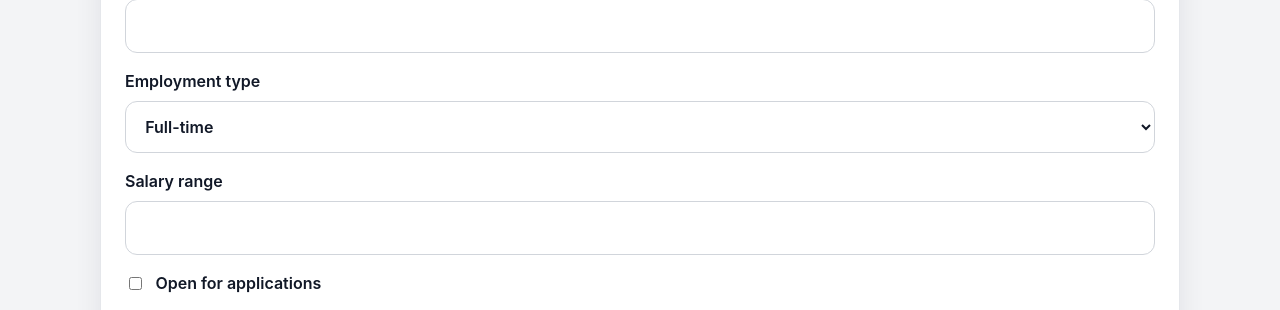
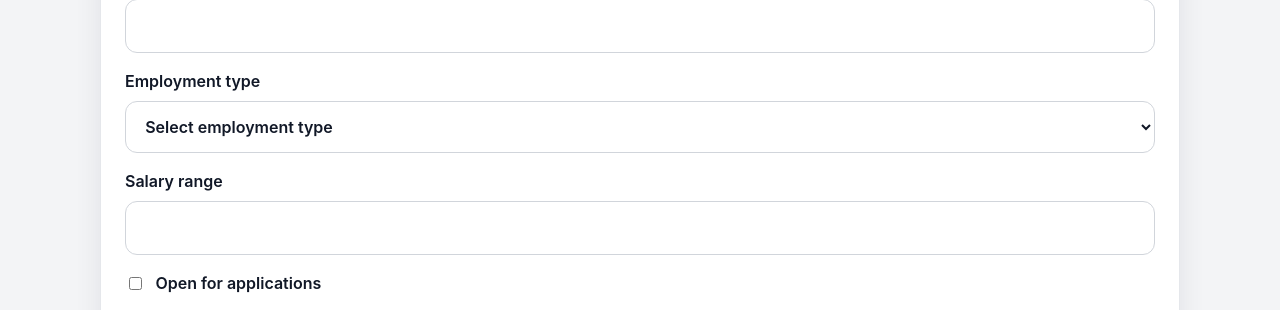
Before and after one commit to alanzhumalin/job_board, a Python web app: template app/templates/admin_job_form.html in a window 1280 px wide. Shown: the part 503-813 px from the top of the page. Run offline with Jinja, Linux system fonts and the light colour scheme; the template is opened without the code that fills it, so the values that code supplies are empty.

Commit message:
fix: add employment type placeholder

```diff
--- a/app/templates/admin_job_form.html
+++ b/app/templates/admin_job_form.html
@@ -42,6 +42,7 @@
       Employment type
       <select name="employment_type" required>
         {% set current_employment_type = job.employment_type if job else '' %}
+        <option value="" disabled {% if not current_employment_type %}selected{% endif %}>Select employment type</option>
         {% if current_employment_type and current_employment_type not in employment_options %}
         <option value="{{ current_employment_type }}" selected>{{ current_employment_type }}</option>
         {% endif %}
--- a/app/templates/base.html
+++ b/app/templates/base.html
@@ -4,7 +4,7 @@
   <meta charset="UTF-8">
   <meta name="viewport" content="width=device-width, initial-scale=1.0">
   <title>{% block title %}Job Board{% endblock %}</title>
-  <link rel="stylesheet" href="/static/styles.css?v=9">
+  <link rel="stylesheet" href="/static/styles.css?v=10">
 </head>
 <body>
   <header class="site-header">
```
